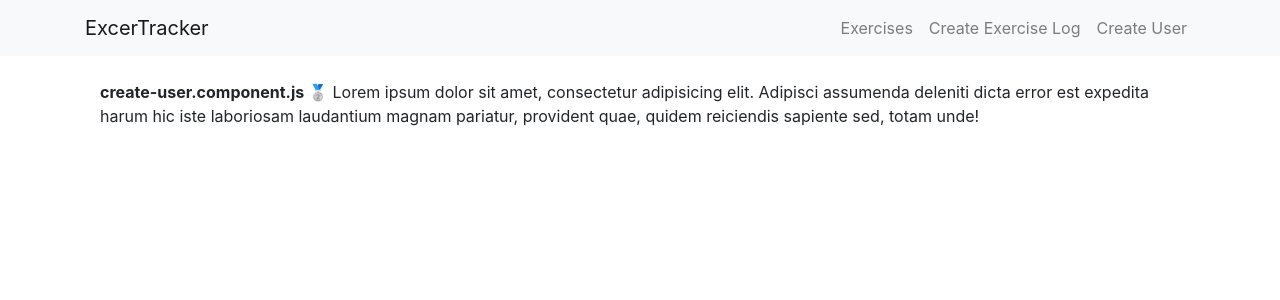
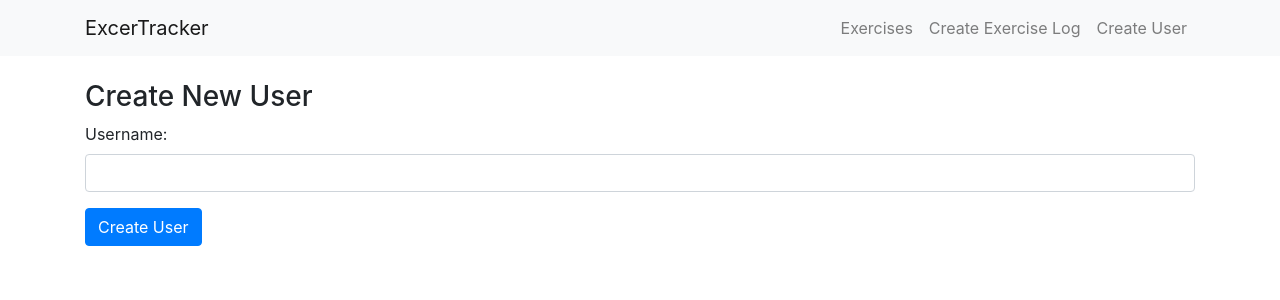
Before and after one commit to kadawatha/Laravel-react-crud-example, a React (Create React App) app in the folder react/: page /user in a window 1280 px wide. Shown: the top 300 px of the page. Built offline with nearby package versions, Linux system fonts and the light colour scheme.

Commit message:
5.create users finish

```diff
--- a/react/src/components/create-user.component.js
+++ b/react/src/components/create-user.component.js
@@ -1,18 +1,62 @@
 import React, {Component} from 'react';
+import axios from 'axios';
 
-class CreateUserComponent extends Component {
+export default class CreateUser extends Component {
+    constructor(props) {
+        super(props);
+
+        this.onChangeUsername = this.onChangeUsername.bind(this);
+        this.onSubmit = this.onSubmit.bind(this);
+
+        this.state = {
+            username: ''
+        }
+    };
+
+    onChangeUsername(e) {
+        this.setState({
+            username: e.target.value
+        })
+    };
+
+    onSubmit(e) {
+        e.preventDefault();
+
+        const user = {
+            username: this.state.username
+        };
+
+        console.log(user);
+
+        axios.post('http://127.0.0.1:8000/api/users/', user)
+            .then(res => console.log(res.data));
+
+        this.setState({
+            username: ''
+        })
+        window.location = '/';
+
+    };
+
     render() {
         return (
-            <div className='container'>
-              <p>
-                <strong>  create-user.component.js </strong>   🥈
-                  Lorem ipsum dolor sit amet, consectetur adipisicing elit.
-                  Adipisci assumenda deleniti dicta error est expedita harum hic iste laboriosam
-                  laudantium magnam pariatur, provident quae, quidem reiciendis sapiente sed, totam unde!
-              </p>
+            <div>
+                <h3>Create New User</h3>
+                <form onSubmit={this.onSubmit}>
+                    <div className="form-group">
+                        <label>Username: </label>
+                        <input  type="text"
+                                required
+                                className="form-control"
+                                value={this.state.username}
+                                onChange={this.onChangeUsername}
+                        />
+                    </div>
+                    <div className="form-group">
+                        <input type="submit" value="Create User" className="btn btn-primary" />
+                    </div>
+                </form>
             </div>
-        );
+        )
     }
 }
-
-export default CreateUserComponent;
```
